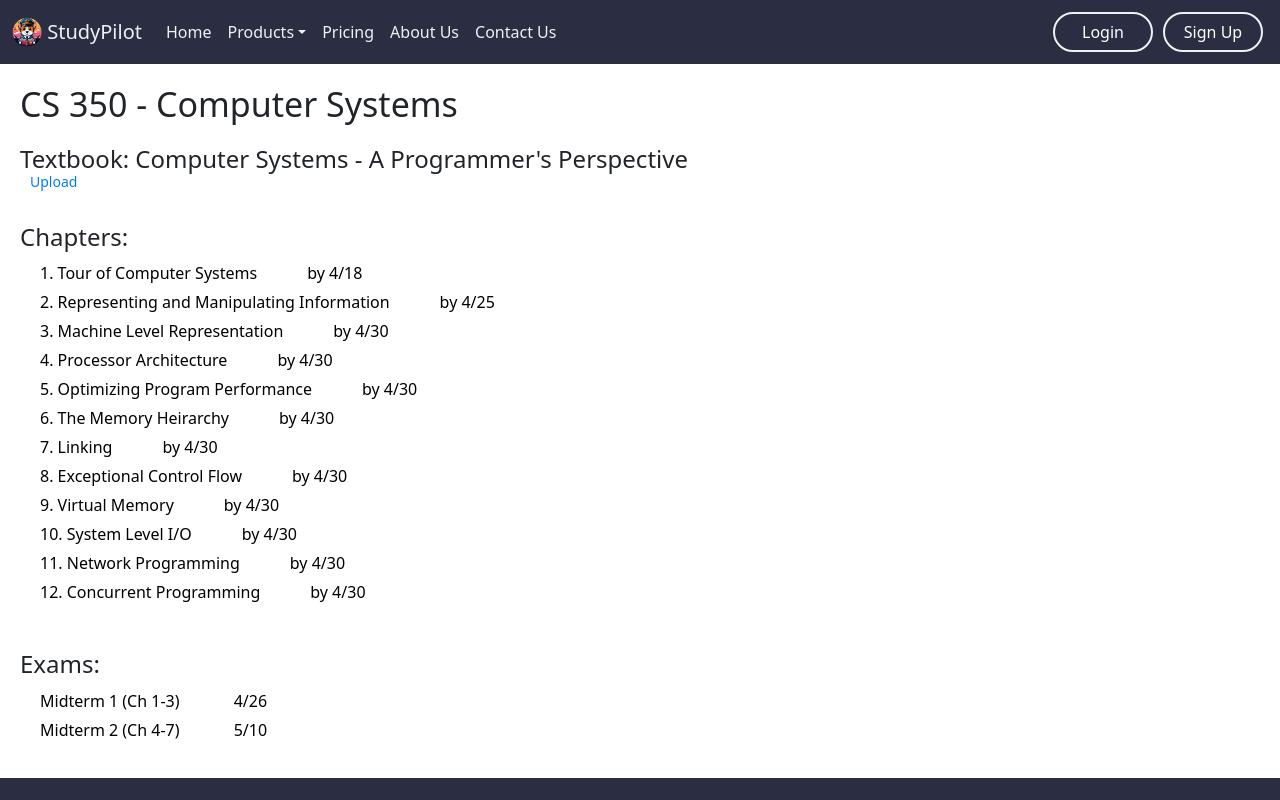
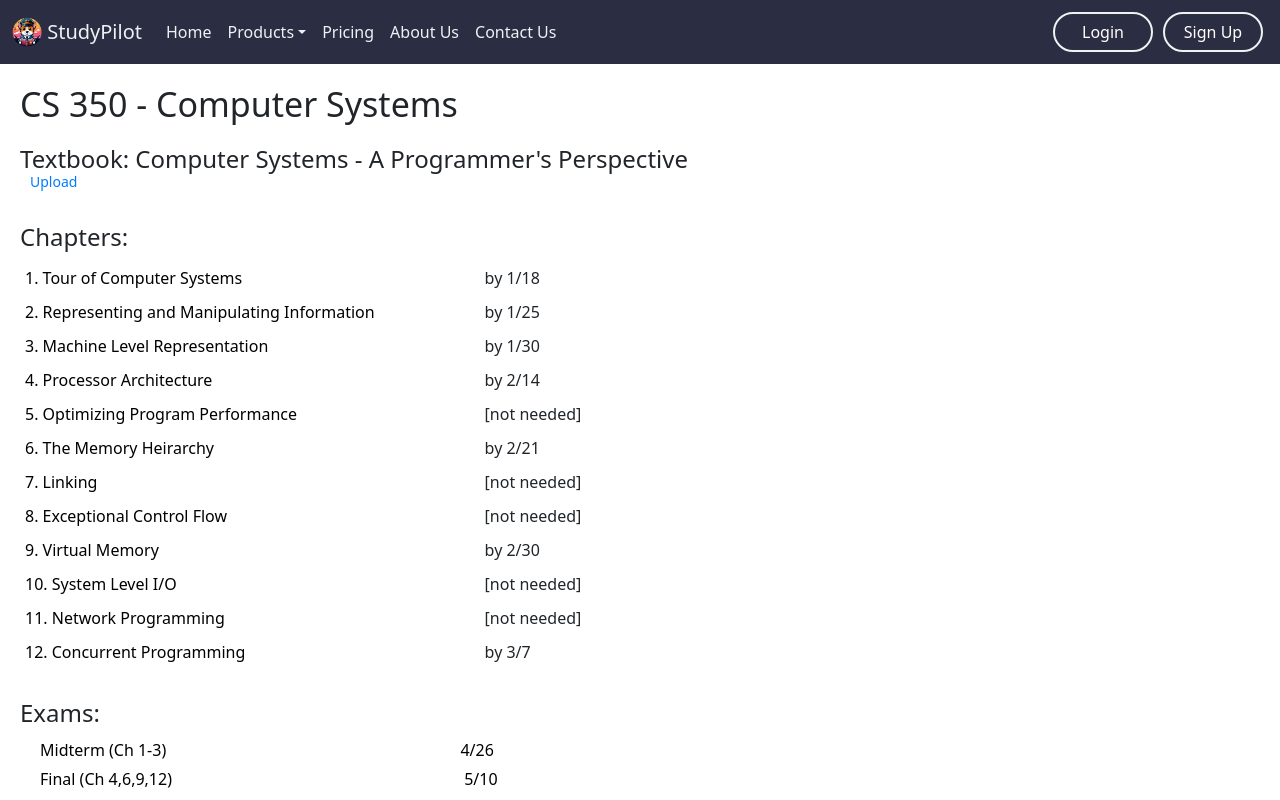
Before and after one commit to shricharanks108/studypilot, a React (Create React App) app: page /coursePage in a window 1280 px wide. Shown: the top 800 px of the page. Built offline with nearby package versions, Linux system fonts and the light colour scheme.

Commit message:
chapter allignment

```diff
--- a/src/pages/CoursePage/CoursePage.css
+++ b/src/pages/CoursePage/CoursePage.css
@@ -56,3 +56,31 @@
   .exams ul li a:hover {
     text-decoration: underline;
   }
+  .chapters {
+    display: flex;
+    flex-direction: column;
+  }
+
+  .chapter-list {
+    display: grid;
+    grid-template-columns: max-content auto; /* First column width based on content, second column takes up remaining space */
+    grid-gap: -5px; /* Decrease the gap between rows */
+  }
+
+  .chapter-name,
+  .chapter-date {
+    padding: 5px; /* Add some padding */
+  }
+
+  .chapter-name a {
+    text-decoration: none; /* Remove underline from links by default */
+    color: black; /* Set link color */
+  }
+
+  .chapter-name a:hover {
+    text-decoration: underline; /* Underline text when hovering over the link */
+  }
+
+  .chapter-date {
+    margin-left: 100px; /* Adjust the margin to create space between columns */
+  }
--- a/src/pages/CoursePage/CoursePage.js
+++ b/src/pages/CoursePage/CoursePage.js
@@ -17,27 +17,41 @@ function CoursePage() {
 
       <div class="chapters">
         <h2>Chapters:</h2>
-        <ul>
-            <li><Link to="/chapterPage"><span style={{ marginLeft: '20px' }}>1.  Tour of Computer Systems</span><span style={{ marginLeft: '50px' }}>by 4/18</span></Link></li>
-            <li><Link to="/chapterPage"><span style={{ marginLeft: '20px' }}>2.  Representing and Manipulating Information</span><span style={{ marginLeft: '50px' }}>by 4/25</span></Link></li>
-            <li><Link to="/chapterPage"><span style={{ marginLeft: '20px' }}>3.  Machine Level Representation</span><span style={{ marginLeft: '50px' }}>by 4/30</span></Link></li>
-            <li><Link to="/chapterPage"><span style={{ marginLeft: '20px' }}>4.  Processor Architecture</span><span style={{ marginLeft: '50px' }}>by 4/30</span></Link></li>
-            <li><Link to="/chapterPage"><span style={{ marginLeft: '20px' }}>5.  Optimizing Program Performance</span><span style={{ marginLeft: '50px' }}>by 4/30</span></Link></li>
-            <li><Link to="/chapterPage"><span style={{ marginLeft: '20px' }}>6.  The Memory Heirarchy</span><span style={{ marginLeft: '50px' }}>by 4/30</span></Link></li>
-            <li><Link to="/chapterPage"><span style={{ marginLeft: '20px' }}>7.  Linking</span><span style={{ marginLeft: '50px' }}>by 4/30</span></Link></li>
-            <li><Link to="/chapterPage"><span style={{ marginLeft: '20px' }}>8.  Exceptional Control Flow</span><span style={{ marginLeft: '50px' }}>by 4/30</span></Link></li>
-            <li><Link to="/chapterPage"><span style={{ marginLeft: '20px' }}>9.  Virtual Memory</span><span style={{ marginLeft: '50px' }}>by 4/30</span></Link></li>
-            <li><Link to="/chapterPage"><span style={{ marginLeft: '20px' }}>10. System Level I/O</span><span style={{ marginLeft: '50px' }}>by 4/30</span></Link></li>
-            <li><Link to="/chapterPage"><span style={{ marginLeft: '20px' }}>11. Network Programming</span><span style={{ marginLeft: '50px' }}>by 4/30</span></Link></li>
-            <li><Link to="/chapterPage"><span style={{ marginLeft: '20px' }}>12. Concurrent Programming</span><span style={{ marginLeft: '50px' }}>by 4/30</span></Link></li>
-        </ul>
-      </div>
+        <div class="chapter-list">
+            <div class="chapter-name"><Link to="/chapterPage">1. Tour of Computer Systems</Link></div>
+            <div class="chapter-date">by 1/18</div>
+            <div class="chapter-name"><Link to="/chapterPage">2. Representing and Manipulating Information</Link></div>
+            <div class="chapter-date">by 1/25</div>
+            <div class="chapter-name"><Link to="/chapterPage">3. Machine Level Representation</Link></div>
+            <div class="chapter-date">by 1/30</div>
+            <div class="chapter-name"><Link to="/chapterPage">4. Processor Architecture</Link></div>
+            <div class="chapter-date">by 2/14</div>
+            <div class="chapter-name"><Link to="/chapterPage">5. Optimizing Program Performance</Link></div>
+            <div class="chapter-date">[not needed]</div>
+            <div class="chapter-name"><Link to="/chapterPage">6. The Memory Heirarchy</Link></div>
+            <div class="chapter-date">by 2/21</div>
+            <div class="chapter-name"><Link to="/chapterPage">7. Linking</Link></div>
+            <div class="chapter-date">[not needed]</div>
+            <div class="chapter-name"><Link to="/chapterPage">8. Exceptional Control Flow</Link></div>
+            <div class="chapter-date">[not needed]</div>
+            <div class="chapter-name"><Link to="/chapterPage">9. Virtual Memory</Link></div>
+            <div class="chapter-date">by 2/30</div>
+            <div class="chapter-name"><Link to="/chapterPage">10. System Level I/O</Link></div>
+            <div class="chapter-date">[not needed]</div>
+            <div class="chapter-name"><Link to="/chapterPage">11. Network Programming</Link></div>
+            <div class="chapter-date">[not needed]</div>
+            <div class="chapter-name"><Link to="/chapterPage">12. Concurrent Programming</Link></div>
+            <div class="chapter-date">by 3/7</div>
+        </div>
+        </div>
+
+
 
       <div class="exams">
         <h2>Exams:</h2>
         <ul>
-          <li><Link to="/examPage"><span style={{ marginLeft: '20px' }}></span>Midterm 1 (Ch 1-3) <span style={{ marginLeft: '50px' }}></span>4/26</Link></li>
-          <li><Link to="/examPage"><span style={{ marginLeft: '20px' }}></span>Midterm 2 (Ch 4-7) <span style={{ marginLeft: '50px' }}></span>5/10</Link></li>
+          <li><Link to="/examPage"><span style={{ marginLeft: '20px' }}></span>Midterm (Ch 1-3) <span style={{ marginLeft: '290px' }}></span>4/26</Link></li>
+          <li><Link to="/examPage"><span style={{ marginLeft: '20px' }}></span>Final (Ch 4,6,9,12) <span style={{ marginLeft: '288px' }}></span>5/10</Link></li>
         </ul>
       </div>
     </div>
```
